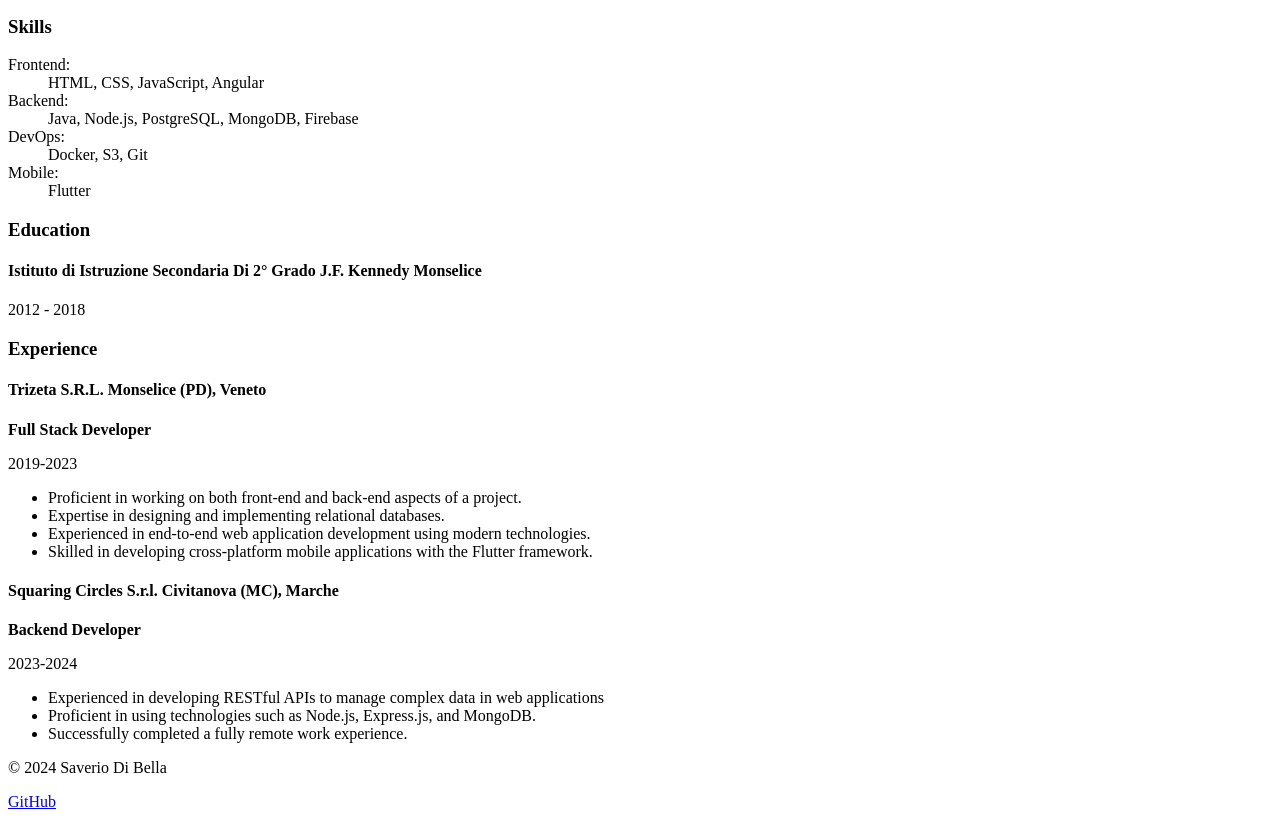
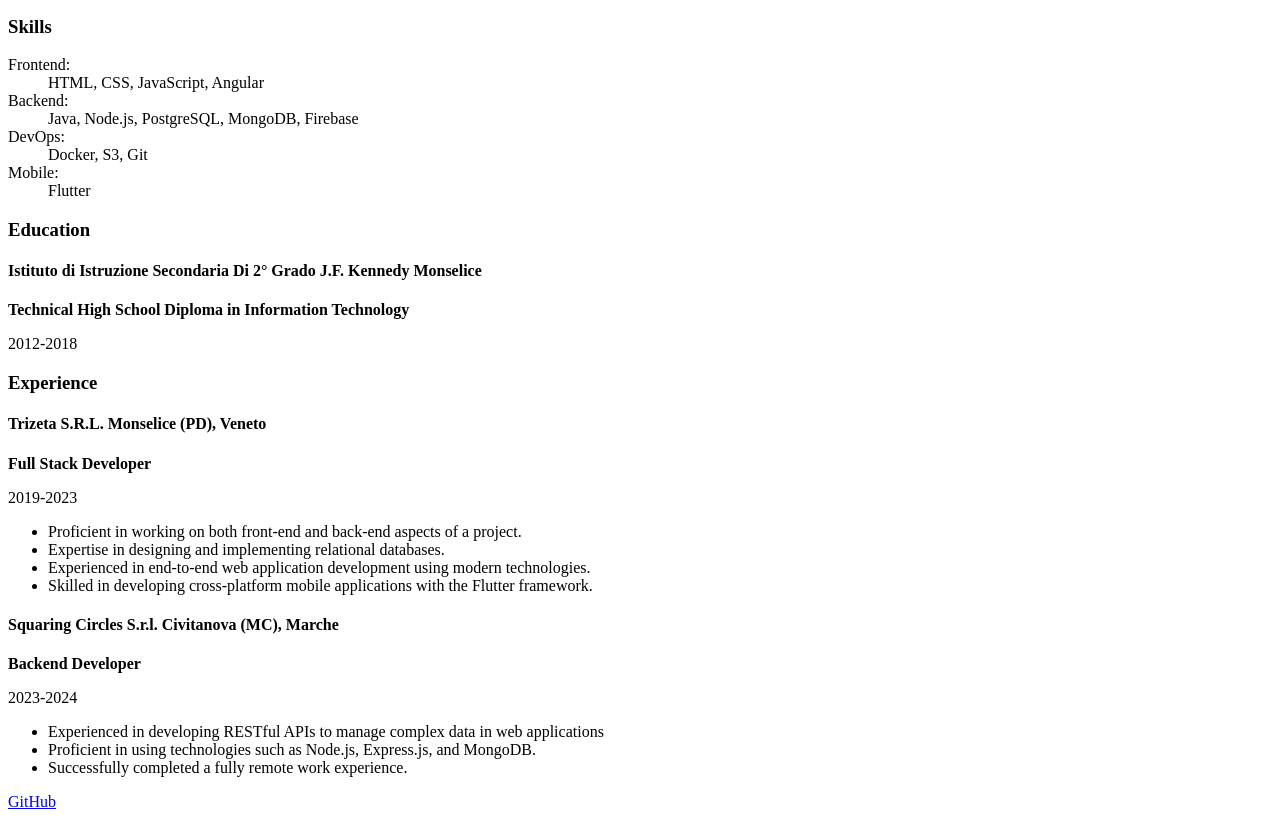
Before and after one commit to Dibe98/Roadmap.sh, a plain HTML site: page index.html in a window 1280 px wide. Shown: the part 212-1039 px from the top of the page. Drawn offline with Linux system fonts and the light colour scheme.

Commit message:
edit index and Readme #9

```diff
--- a/index.html
+++ b/index.html
@@ -48,8 +48,8 @@
             <h3>Education</h3>
             <article>
                 <h4>Istituto di Istruzione Secondaria Di 2&deg; Grado J.F. Kennedy Monselice</h4>
-                <time datetime="2012-09">2012</time> &hyphen;
-                <time datetime="2018-07">2018</time>
+                <strong>Technical High School Diploma in Information Technology</strong>
+                <p>2012&hyphen;2018</p>
 
             </article>
 
@@ -82,7 +82,6 @@
 
     </main>
     <footer>
-        <p>&copy; 2024 Saverio Di Bella</p>
         <p>
             <a href="https://github.com/Dibe98" target="_blank">GitHub</a>
         </p>
```
Also changed, not shown: 1 other file.
